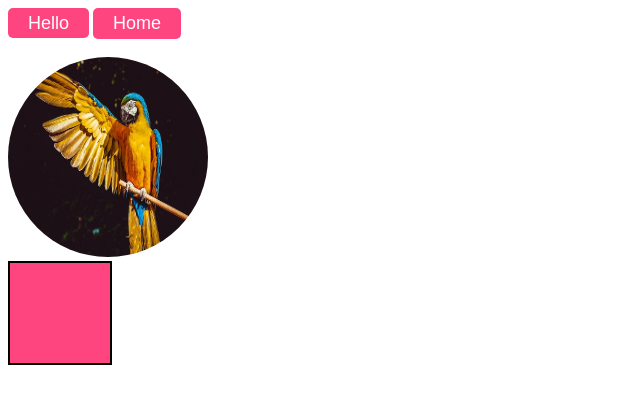
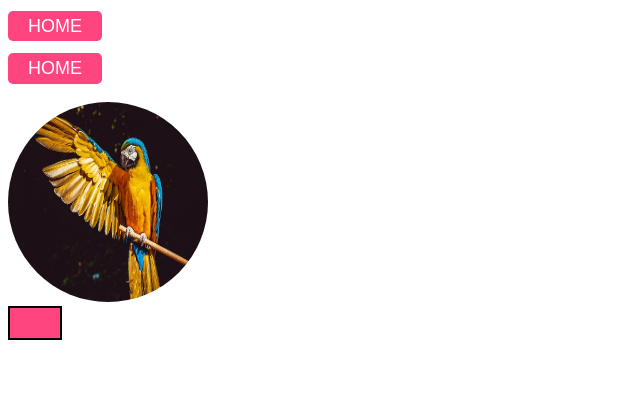
Before and after one commit to Suhelkhan0/my_first_code, a plain HTML site: page button.html in a window 1280 px wide. Shown: the whole page, without its empty margins (0-640 px from the left). Drawn offline with Linux system fonts and the light colour scheme.

Commit message:
add home page link to button

```diff
--- a/meta.html
+++ b/button.html
@@ -6,16 +6,16 @@
     <title>Document</title>
     <style>
         .box{
-            width: 100px;
-            height: 100px;
+            width: 50px;
+            height: 30px;
             background-color: #FF457F;
-             transition: all 10s;
+             transition: all 1s;
 
              border: 2px solid black;
         }
 .box:hover{
-    width: 200px;
-    height: 200px;
+    width: 100px;
+    height: 60px;
      background-color: lightgreen;
     border-radius: 0px 50%;
 
@@ -30,7 +30,7 @@
         }
 
         .myimage:hover{
-            transform: rotateZ(-180deg)
+            transform: rotatex(180deg)
         }
         .mybutton{
             background-color: #FF457F;
@@ -49,23 +49,22 @@
         }
          a{
 
-            background-color: #FF457F;
-             color: white;
+            background-color: #ff8945;
+             color: rgb(253, 4, 4);
              padding: 5px 20px;
-             border-radius: 5px;
+             border-radius: 10px;
              font-size: 18px;
              text-decoration: none;
-             font-family: sans-serif;
+
 
         }
     </style>
 </head>
 <body>
 
-<a href="#" class="mybutton" style="text-decoration: none;font-family: sans-serif;">Hello</a>
-
-
-<button class="mybutton">Home</button>
+<p><a href="D:\my code\index.html" class="mybutton" style="text-decoration: none;font-family: sans-serif;">HOME</a>
+</p>
+<button class="mybutton">HOME</button>
 <br><br>
 <img src="./image/parrot.jpg" class="myimage">
 
```
Also changed, not shown: index.html (+1 -1 lines).
